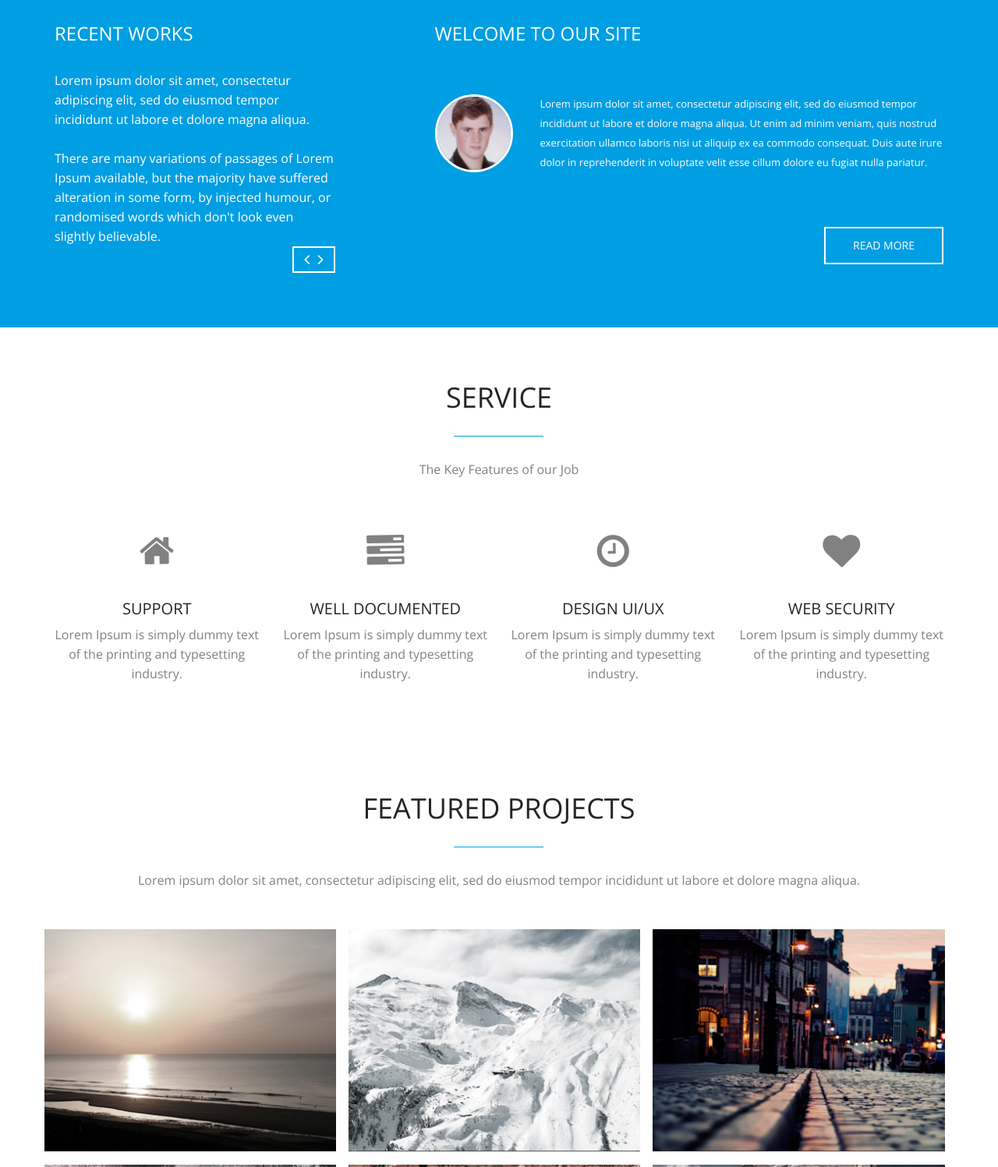
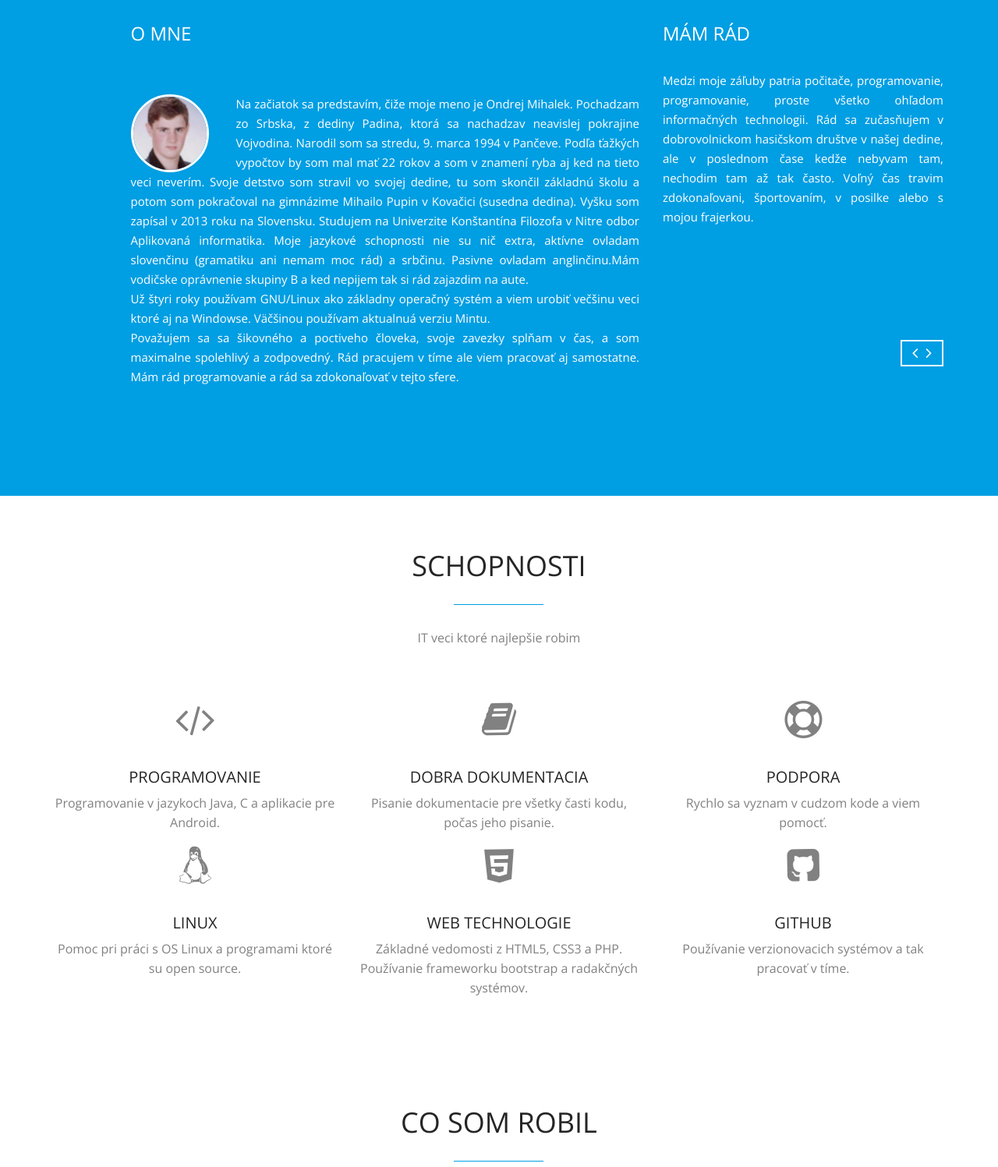
Before and after one commit to oprogramer/OsobnaStranka, a website: page public_html/index.html in a window 1280 px wide. Shown: the part 840-2337 px from the top of the page at 78% size. Drawn offline with nearby package versions, Linux system fonts and the light colour scheme; some packages are replaced by stand-ins of ours.

Commit message:
Upravene Osobne informacie, Pridane veci co viem robit.

```diff
--- a/public_html/css/main.css
+++ b/public_html/css/main.css
@@ -534,11 +534,17 @@ h1.navbar-brand {
 }
 
 #about .message-body {
-    font-size: 13px;
+    font-size: 15px;
     line-height: 20px;
     margin-bottom: 70px;
+    text-align: justify;
 }
-
+#about .work-item {
+    font-size: 15px;
+    line-height: 20px;
+    margin-bottom: 70px;
+    text-align: justify;
+}
 .owl-buttons {
     border: 2px solid #fff;
     display: inline-block;
@@ -593,7 +599,7 @@ h1.navbar-brand {
 
 .service-item:hover .service-icon {
     border: 3px solid #009ee3;
-    margin-bottom: 20px;
+   /* margin-bottom: 20px;*/
     color: #009ee3;
 }
 
@@ -1178,10 +1184,15 @@ textarea.form-control {
 /* about */
     .recent-works {
         margin-bottom: 50px;
+
+    }
+    .work-item{
+        text-align: justify;
     }
 
     .service-item {
         margin-bottom: 50px;
+        padding-bottom: 50px;
     }
 
 /* portfolio */
@@ -1268,6 +1279,7 @@ textarea.form-control {
 /* about */
     .recent-works {
         margin-bottom: 85px;
+
     }
 
     #about h3 {
@@ -1281,6 +1293,7 @@ textarea.form-control {
 
     #about .message-body {
         margin-bottom: 45px;
+
     }
 
     #about .welcome-block img {
@@ -1393,6 +1406,7 @@ textarea.form-control {
 
     .service-item {
         margin: 0 auto 50px;
+        padding-bottom: 50px;
         width: 55%;
     }
 
--- a/public_html/index.html
+++ b/public_html/index.html
@@ -188,32 +188,48 @@
             <section id="about" >
                 <div class="container">
                     <div class="row">
+
+                        <div class="col-md-7 col-md-offset-1 wow animated fadeInRight">
+                            <div class="welcome-block">
+                                <h3>O mne</h3>
+                                <div class="message-body">
+                                    <img src="img/obrazok.png" class="pull-left" alt="member">
+
+                                    <p>Na začiatok sa predstavím, čiže moje meno je Ondrej Mihalek. Pochadzam zo Srbska, z dediny Padina, ktorá sa nachadzav neavislej pokrajine Vojvodina.
+                                        Narodil som sa stredu, 9. marca 1994 v Pančeve. Podľa ťažkých vypočtov by som mal mať 22 rokov a som v znamení ryba aj ked na tieto veci neverím. Svoje detstvo som stravil
+                                        vo svojej dedine, tu som skončil základnú školu a potom som pokračoval na gimnázime Mihailo Pupin v Kovačici (susedna dedina). Vyšku som zapísal v 2013 roku na Slovensku.
+                                        Studujem na Univerzite Konštantína Filozofa v Nitre odbor Aplikovaná informatika. Moje jazykové schopnosti nie su nič extra, aktívne ovladam slovenčinu (gramatiku ani nemam moc rád)
+                                        a srbčinu. Pasivne ovladam anglinčinu.Mám vodičske oprávnenie skupiny B a ked nepijem tak si rád zajazdim na aute.<br>
+                                        Už štyri roky používam GNU/Linux ako základny operačný systém a viem urobiť večšinu veci ktoré aj na Windowse. Väčšinou používam aktualnuá verziu Mintu.<br>
+                                        Považujem sa sa šikovného a poctiveho človeka, svoje zavezky splňam v čas, a som maximalne spolehlivý a zodpovedný.
+                                        Rád pracujem v tíme ale viem pracovať aj samostatne. Mám rád programovanie a rád sa zdokonaľovať v tejto sfere.
+                                    </p>
+                                </div>
+
+                            </div>
+                        </div>
                         <div class="col-md-4 wow animated fadeInLeft">
                             <div class="recent-works">
-                                <h3>Recent Works</h3>
+                                <h3>Mám rád</h3>
 
                                 <div id="works">
                                     <div class="work-item">
-                                        <p>Lorem ipsum dolor sit amet, consectetur adipiscing elit, sed do eiusmod tempor incididunt ut labore et dolore magna aliqua. <br> <br> There are many variations of passages of Lorem Ipsum available, but the majority have suffered alteration in some form, by injected humour, or randomised words which don't look even slightly believable.</p>
+                                        <p>Medzi moje záľuby patria počitače, programovanie, programovanie, proste všetko ohľadom informačných technologii.
+                                            Rád sa zučasňujem v dobrovolnickom hasičskom društve v našej dedine, ale v poslednom čase kedže nebyvam tam, nechodim tam až tak často.
+                                            Voľný čas travim zdokonaľovani, športovaním, v posilke alebo s mojou frajerkou. </p>
                                     </div>
                                     <div class="work-item">
-                                        <p>Lorem ipsum dolor sit amet, consectetur adipiscing elit, sed do eiusmod tempor incididunt ut labore et dolore magna aliqua. <br><br> There are many variations of passages of Lorem Ipsum available, but the majority have suffered alteration in some form, by injected humour, or randomised words which don't look even slightly believable.</p>
+                                        <p>Zo športu najradšej mam futbal. Už od detsva som ho trenuval až 10 rokov, potom ked som šiel na vyšku som prestal lebo som sa chcel venovať IT.
+                                        Ale ešte vždy si s kamarati rád zahram iba tak rekreativne. Taktiež s frajerkou chodievam do posilky však pre hranie futbalu potrebuješ kondičku nie?
+                                        Taktiež s kamarati si viem zahrať aj iné športy ako sú volejbal, taktiež aj ten na piesku, basketbal a iné.
+                                        P.S. nerad prehravam takže ak niekto chce byť so mnou v time musi to chapať važne a musi sa usilovať zviťaziť.</p>
                                     </div>
                                     <div class="work-item">
-                                        <p>Lorem ipsum dolor sit amet, consectetur adipiscing elit, sed do eiusmod tempor incididunt ut labore et dolore magna aliqua. <br><br> There are many variations of passages of Lorem Ipsum available, but the majority have suffered alteration in some form, by injected humour, or randomised words which don't look even slightly believable.</p>
+                                        <p>Medzi veci ktoré ešte mám rád patria aj hudba, tanec a pozeranie filmov a serialov. Najradšej počuvam ľudovú hudbu a na veselicach si viem aj zatancovať,
+                                        a ked nie ludovú tak si rád pustim rokovu alebo country. Najradšej ked v hudbe neni elektornicky zvuk ale iba akustické nástroje ako je akustická gitara, dychové nástroje,
+                                        harmonika a pod. Z filmového zánru najradšej si pozriem nejakú komediu, však vravia že smiech predlžuje život tak treba sa smiať. </p>
                                     </div>
                                 </div>
-                            </div>
-                        </div>
-                        <div class="col-md-7 col-md-offset-1 wow animated fadeInRight">
-                            <div class="welcome-block">
-                                <h3>Welcome To Our Site</h3>
-                                <div class="message-body">
-                                    <img src="img/obrazok.png" class="pull-left" alt="member">
-
-                                    <p>Lorem ipsum dolor sit amet, consectetur adipiscing elit, sed do eiusmod tempor incididunt ut labore et dolore magna aliqua. Ut enim ad minim veniam, quis nostrud exercitation ullamco laboris nisi ut aliquip ex ea commodo consequat. Duis aute irure dolor in reprehenderit in voluptate velit esse cillum dolore eu fugiat nulla pariatur. </p>
-                                </div>
-                                <a href="#" class="btn btn-border btn-effect pull-right">Read More</a>
                             </div>
                         </div>
                     </div>
@@ -228,50 +244,72 @@
                     <div class="row">
 
                         <div class="sec-title text-center">
-                            <h2 class="wow animated bounceInLeft">Service</h2>
-                            <p class="wow animated bounceInRight">The Key Features of our Job</p>
+                            <h2 class="wow animated bounceInLeft">Schopnosti</h2>
+                            <p class="wow animated bounceInRight">IT veci ktoré najlepšie robim</p>
                         </div>
 
-                        <div class="col-md-3 col-sm-6 col-xs-12 text-center wow animated zoomIn">
+                        <div class="col-md-4 col-sm-6 col-xs-12 text-center wow animated zoomIn">
                             <div class="service-item">
                                 <div class="service-icon">
-                                    <i class="fa fa-home fa-3x"></i>
+                                    <i class="fa fa-code fa-3x"></i>
+
                                 </div>
-                                <h3>Support</h3>
-                                <p>Lorem Ipsum is simply dummy text of the printing and typesetting industry. </p>
+                                <h3>Programovanie</h3>
+                                <p>Programovanie v jazykoch Java, C a aplikacie pre Android.</p>
                             </div>
                         </div>
 
-                        <div class="col-md-3 col-sm-6 col-xs-12 text-center wow animated zoomIn" data-wow-delay="0.3s">
+                        <div class="col-md-4 col-sm-6 col-xs-12 text-center wow animated zoomIn" data-wow-delay="0.3s">
                             <div class="service-item">
                                 <div class="service-icon">
-                                    <i class="fa fa-tasks fa-3x"></i>
+                                    <i class="fa fa-book fa-3x"></i>
                                 </div>
-                                <h3>Well Documented</h3>
-                                <p>Lorem Ipsum is simply dummy text of the printing and typesetting industry. </p>
+                                <h3>Dobra dokumentacia</h3>
+                                <p>Pisanie dokumentacie pre všetky časti kodu, počas jeho pisanie.</p>
                             </div>
                         </div>
 
-                        <div class="col-md-3 col-sm-6 col-xs-12 text-center wow animated zoomIn" data-wow-delay="0.6s">
+                        <div class="col-md-4 col-sm-6 col-xs-12 text-center wow animated zoomIn" data-wow-delay="0.6s">
                             <div class="service-item">
                                 <div class="service-icon">
-                                    <i class="fa fa-clock-o fa-3x"></i>
+                                    <i class="fa fa-support fa-3x"></i>
                                 </div>
-                                <h3>Design UI/UX</h3>
-                                <p>Lorem Ipsum is simply dummy text of the printing and typesetting industry. </p>
+                                <h3>Podpora</h3>
+                                <p>Rychlo sa vyznam v cudzom kode a viem pomocť. </p>
                             </div>
                         </div>
 
-                        <div class="col-md-3 col-sm-6 col-xs-12 text-center wow animated zoomIn" data-wow-delay="0.9s">
+                       <div class="col-md-4 col-sm-6 col-xs-12 text-center wow animated zoomIn">
                             <div class="service-item">
                                 <div class="service-icon">
-                                    <i class="fa fa-heart fa-3x"></i>
+                                    <i class="fa fa-linux fa-3x"></i>
+
                                 </div>
-
-                                <h3>Web Security</h3>
-                                <p>Lorem Ipsum is simply dummy text of the printing and typesetting industry. </p>
+                                <h3>Linux</h3>
+                                <p>Pomoc pri práci s OS Linux a programami ktoré su open source. </p>
                             </div>
                         </div>
+
+                        <div class="col-md-4 col-sm-6 col-xs-12 text-center wow animated zoomIn" data-wow-delay="0.3s">
+                            <div class="service-item">
+                                <div class="service-icon">
+                                    <i class="fa fa-html5 fa-3x"></i>
+                                </div>
+                                <h3>Web technologie</h3>
+                                <p>Základné vedomosti z HTML5, CSS3 a PHP. Používanie frameworku bootstrap a radakčných systémov. </p>
+                            </div>
+                        </div>
+
+                        <div class="col-md-4 col-sm-6 col-xs-12 text-center wow animated zoomIn" data-wow-delay="0.6s">
+                            <div class="service-item">
+                                <div class="service-icon">
+                                    <i class="fa fa-github-square fa-3x"></i>
+                                </div>
+                                <h3>GitHub</h3>
+                                <p>Používanie verzionovacich systémov a tak pracovať v tíme. </p>
+                            </div>
+                        </div>
+
 
                     </div>
                 </div>
@@ -284,7 +322,7 @@
                     <div class="row">
 
                         <div class="sec-title text-center wow animated fadeInDown">
-                            <h2>FEATURED PROJECTS</h2>
+                            <h2>Co som robil</h2>
                             <p>Lorem ipsum dolor sit amet, consectetur adipiscing elit, sed do eiusmod tempor incididunt ut labore et dolore magna aliqua.</p>
                         </div>
 
@@ -294,7 +332,7 @@
                                 <img src="img/portfolio/item.jpg" class="img-responsive" alt="Lorem ipsum dolor sit amet, consectetur adipiscing elit, sed do eiusmod tempor incididunt ut labore et dolore magna aliqua. Ut enim ad minim veniam, quis nostrud exercitation ullamco laboris nisi ut aliquip ex ea commodo consequat">
                             <figcaption class="mask">
                                 <h3>Wall street</h3>
-                                <p>Lorem Ipsum is simply dummy text of the printing and typesetting ndustry. </p>
+                                <p>Lorem Ipsum is simply dummy text of the printing and typesetting ndustry.jfdslknfjfnsdkjlfsnkjnfkjsnfjnsadjknajskfnsdjknfjkdasndjkfnakdjsnfjkdsnfjkdanjkdfnasjknfkjasndjkfnasjknfkjdanjdsfnjkdandskjfnajkdsnfksandfkjnaskjnfjknkdjasnkjfnajfanfjnak </p>
                             </figcaption>
                             <ul class="external">
                                 <li><a class="fancybox" title="Araund The world" data-fancybox-group="works" href="img/portfolio/item.jpg"><i class="fa fa-search"></i></a></li>
@@ -369,6 +407,7 @@
             <!-- end portfolio section -->
 
             <!-- Testimonial section -->
+            <!--
             <section id="testimonials" class="parallax">
                 <div class="overlay">
                     <div class="container">
@@ -406,9 +445,11 @@
                     </div>
                 </div>
             </section>
+            -->
             <!-- end Testimonial section -->
 
             <!-- Price section -->
+            <!--
             <section id="price">
                 <div class="container">
                     <div class="row">
@@ -475,6 +516,7 @@
                     </div>
                 </div>
             </section>
+            -->
             <!-- end Price section -->
 
             <!-- Social section -->
```
Also changed, not shown: public_html/img/icons/images.png (added).
